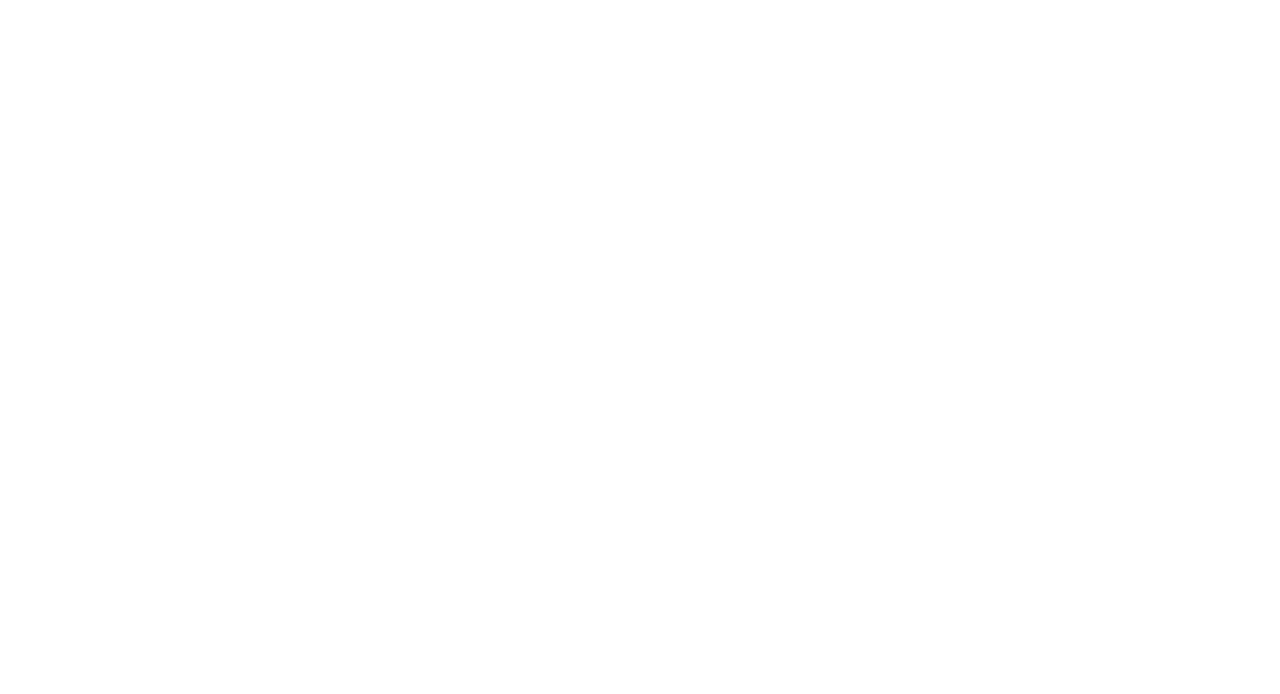
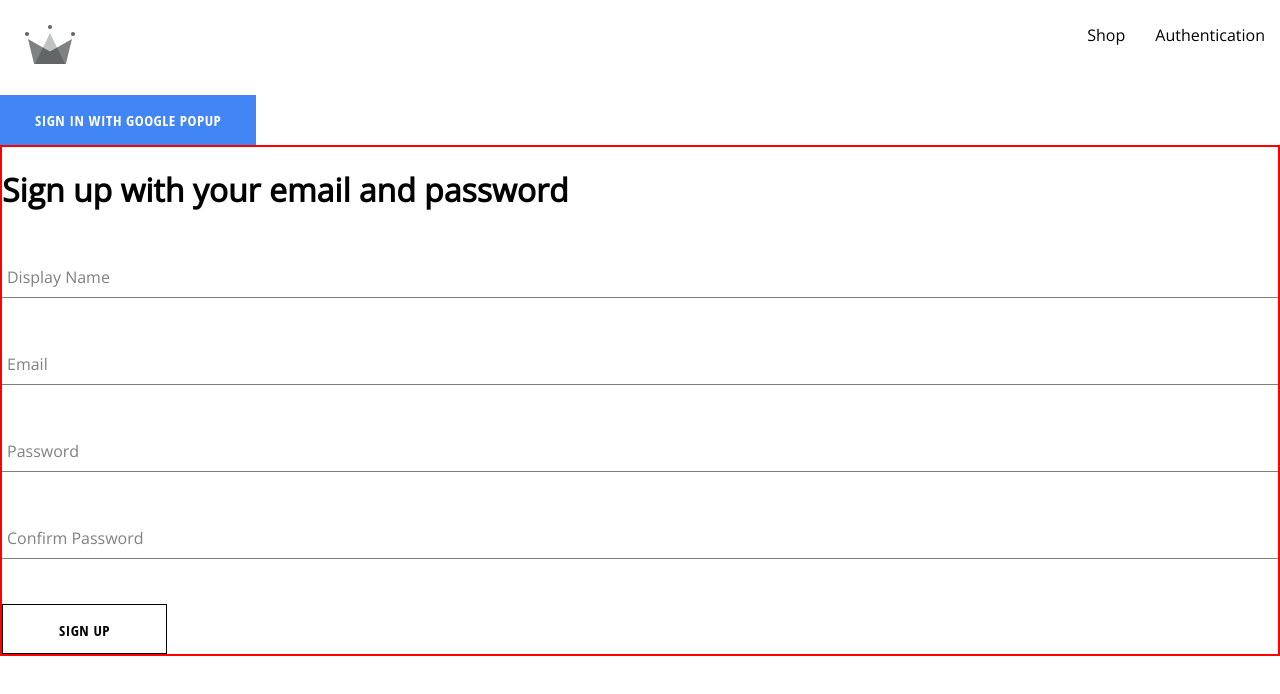
Before and after one commit to robertyen2023/react-ec-website, a React (Create React App) app: page /auth in a window 1280 px wide. Before the commit this address had no page. Shown: the top 694 px of the page. Built offline with nearby package versions, Linux system fonts and the light colour scheme.

Commit message:
6.103.1. change the naming from [SignIn pg component and "sign-in" route] to [Authentication pg component and "auth" routh]

```diff
--- a/src/App.js
+++ b/src/App.js
@@ -2,7 +2,7 @@
 
 import Navagation from './routes/Navigation/Navigation';
 import Home from './routes/Home/Home';
-import SignIn from './routes/SignIn/SignIn';
+import Authentication from './routes/Authentication/Authentication';
 
 // for test only
 // to test
@@ -17,7 +17,7 @@
       <Route path="/" element={<Navagation />}>
         <Route index element={<Home />} />
         <Route path="shop" element={<Shop />} />
-        <Route path="sign-in" element={<SignIn />} />
+        <Route path="auth" element={<Authentication />} />
       </Route>
     </Routes>
   );
--- a/src/routes/SignIn/SignIn.jsx
+++ b/src/routes/Authentication/Authentication.jsx
@@ -11,7 +11,7 @@
 import SignUpForm from '../../components/SignUpForm/SignUpForm';
 import Button, { BUTTON_TYPE_CLASSES } from '../../components/Button/Button';
 
-const SignIn = () => {
+const Authentication = () => {
     useEffect(() => {
         // useEffect must NOT return anything besides a function
         // for example, an async function is not valid
@@ -73,4 +73,4 @@
     );
 };
 
-export default SignIn;
+export default Authentication;
--- a/src/routes/Navigation/Navigation.jsx
+++ b/src/routes/Navigation/Navigation.jsx
@@ -15,8 +15,8 @@
                     <Link className="nav-link" to="/shop">
                         Shop
                     </Link>
-                    <Link className="nav-link" to="/sign-in">
-                        Sign In
+                    <Link className="nav-link" to="/auth">
+                        Authentication
                     </Link>
                 </div>
             </div>
```
